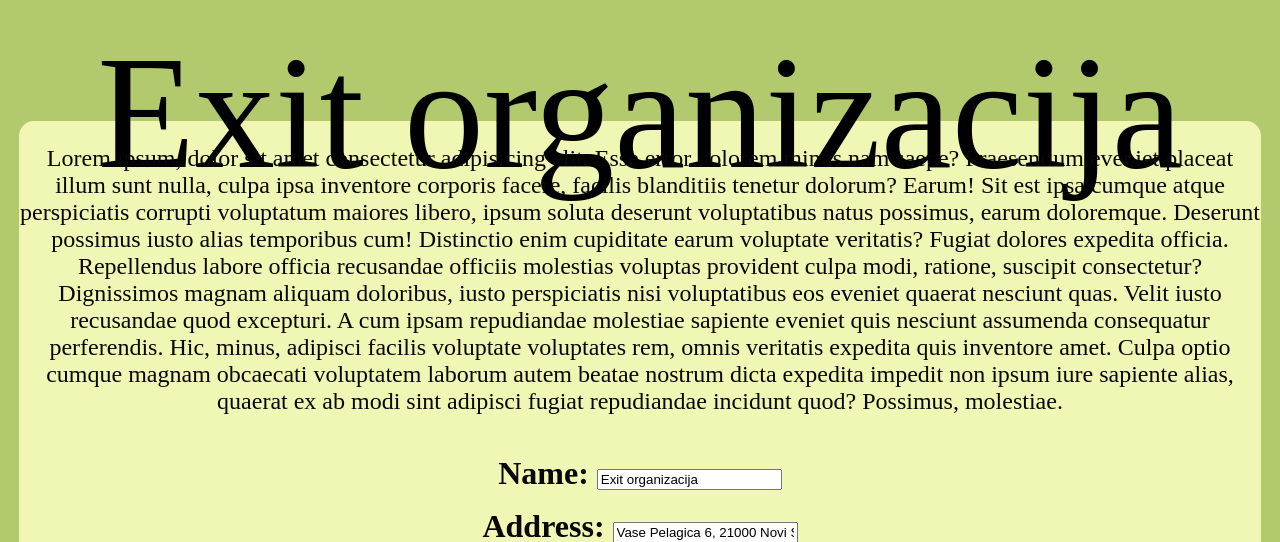
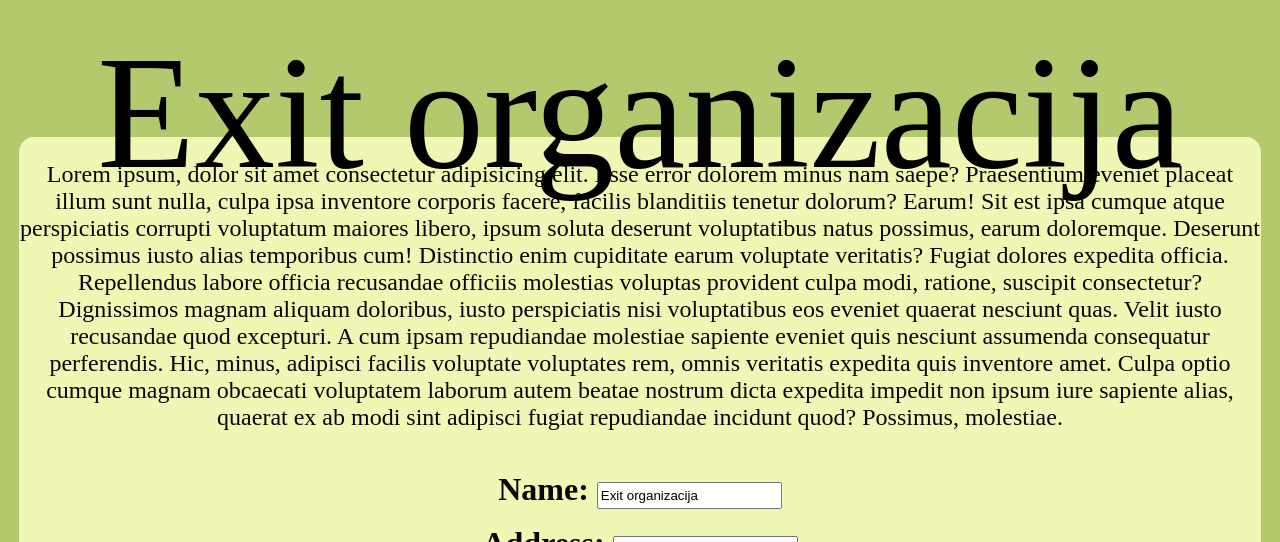
Before and after one commit to idzaaa9/wd2024, a plain HTML site: page editOrganisation.html in a window 1280 px wide. Shown: the part 258-800 px from the top of the page. Drawn offline with Linux system fonts and the light colour scheme.

Commit message:
update: updated CSS to support new pages

```diff
--- a/style.css
+++ b/style.css
@@ -211,6 +211,7 @@ nav .menu {
   justify-content: flex-start;
   align-items: center;
   padding-top: 5svh;
+  padding-bottom: 2svh;
   background-color: var(--background);
 }
 
@@ -252,6 +253,10 @@ nav .menu {
 
 .field-name {
   font-weight: bolder;
+}
+
+.field-value {
+  height: 1.3rem;
 }
 
 .image-container {
```
